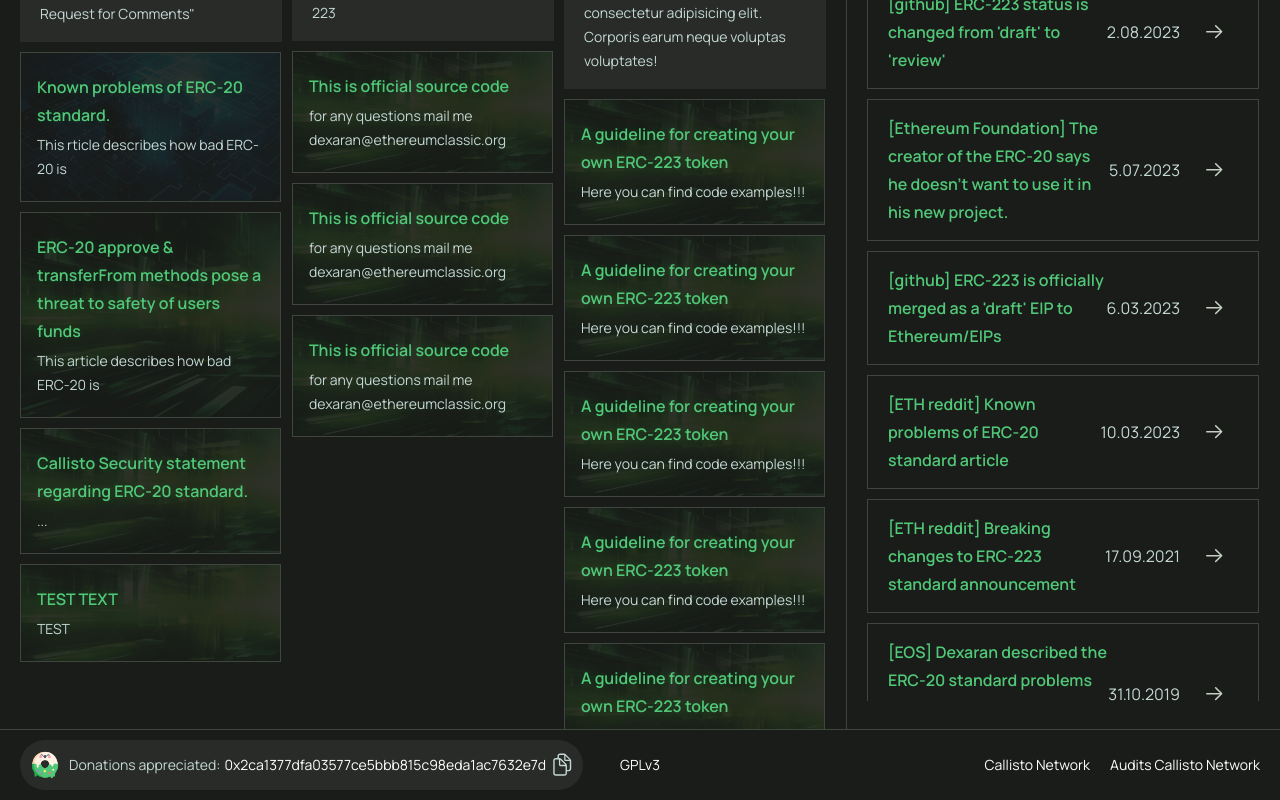
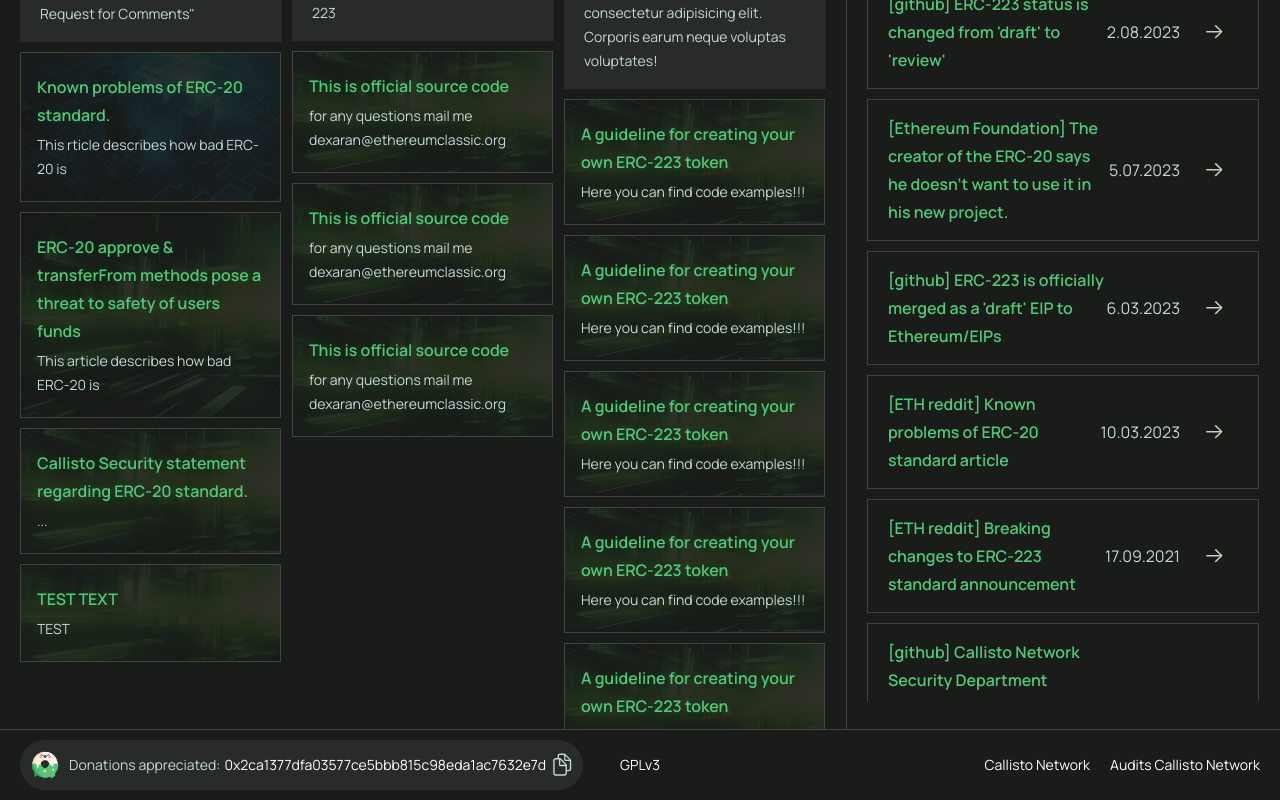
Before and after one commit to Dexaran/dexaran.github.io, a Next.js app in the folder erc223-page-sources/: page / in a window 1280 px wide. Shown: the part 768-1568 px from the top of the page. Built offline with nearby package versions, Linux system fonts and the light colour scheme.

Commit message:
Update events.ts

```diff
--- a/erc223-page-sources/src/constants/events.ts
+++ b/erc223-page-sources/src/constants/events.ts
@@ -27,6 +27,11 @@ export const events: IRecentEvent[] = [
     title: "[ETH reddit] Breaking changes to ERC-223 standard announcement",
     url: "https://www.reddit.com/r/ethereum/comments/pq1l6y/breaking_change_to_erc223_token_standard/",
     date: "17.09.2021",
+  },
+  {
+    title: "[github] Callisto Network Security Department adopted a practice of describing ERC-20 vulnerabilities and recommending transfer function security restrictions in their reports",
+    url: "https://github.com/EthereumCommonwealth/Roadmap/issues/65",
+    date: "25.05.2021",
   },
   {
     title: "[EOS] Dexaran described the ERC-20 standard problems in a comparison to EOS C++ token",
```
